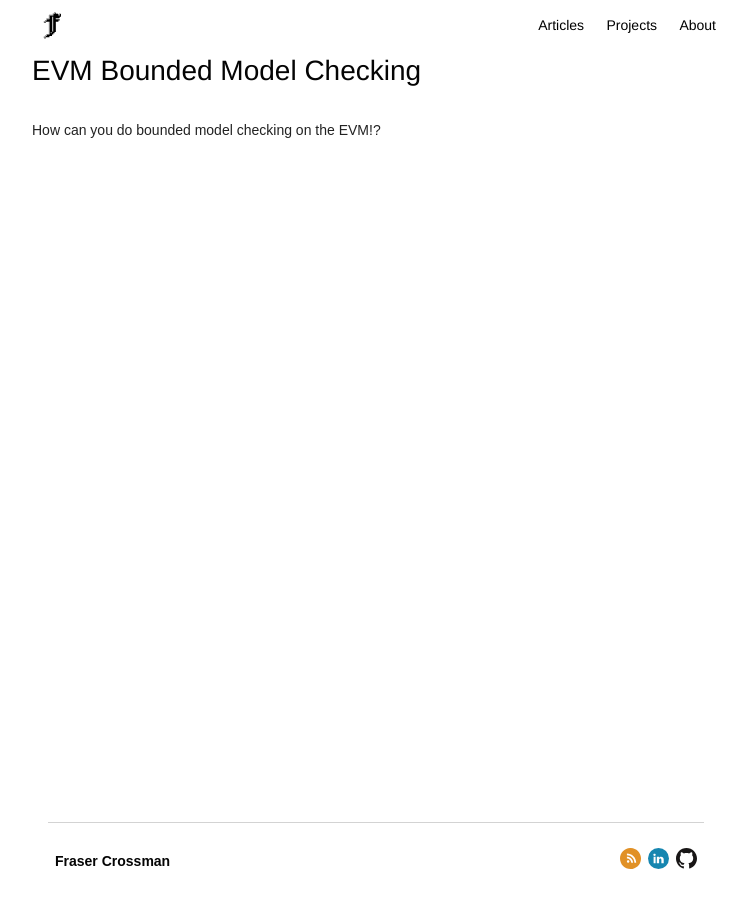
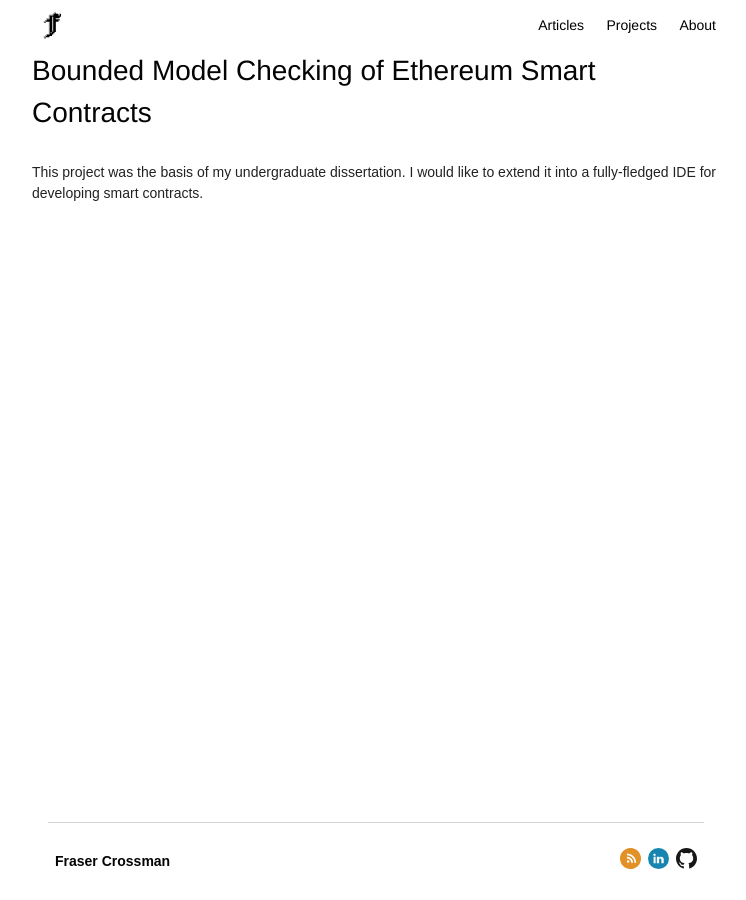
Before and after one commit to frasercrossman/frasercrossman.github.io, a Jekyll site: the page built from _projects/evm-bounded-model-checking.md, in a window 1280 px wide. Shown: the whole page, without its empty margins (264-1010 px from the left). Built offline with Jekyll 4.4.1, drawn with Linux system fonts in a browser that asks for light colours.

Commit message:
Updated project images

```diff
--- a/_projects/evm-bounded-model-checking.md
+++ b/_projects/evm-bounded-model-checking.md
@@ -1,8 +1,8 @@
 ---
 layout: project
-title: "EVM Bounded Model Checking"
+title: "Bounded Model Checking of Ethereum Smart Contracts"
 description: "Using CBMC to perform bounded model checking on the EVM."
-image_url: https://static1.squarespace.com/static/53c9cdf3e4b0669c8d19e691/t/55dcbf0ae4b060f2f843df01/1440530210986/extrusions+small.png?format=500w
+image_url: /images/ethereum_logo.svg
 ---
-
-How can you do bounded model checking on the EVM!?
+This project was the basis of my undergraduate dissertation. I would like to extend it into a fully-fledged IDE for
+developing smart contracts.
```
Also changed, not shown: _projects/android-running-app.md (+2 -3 lines).
